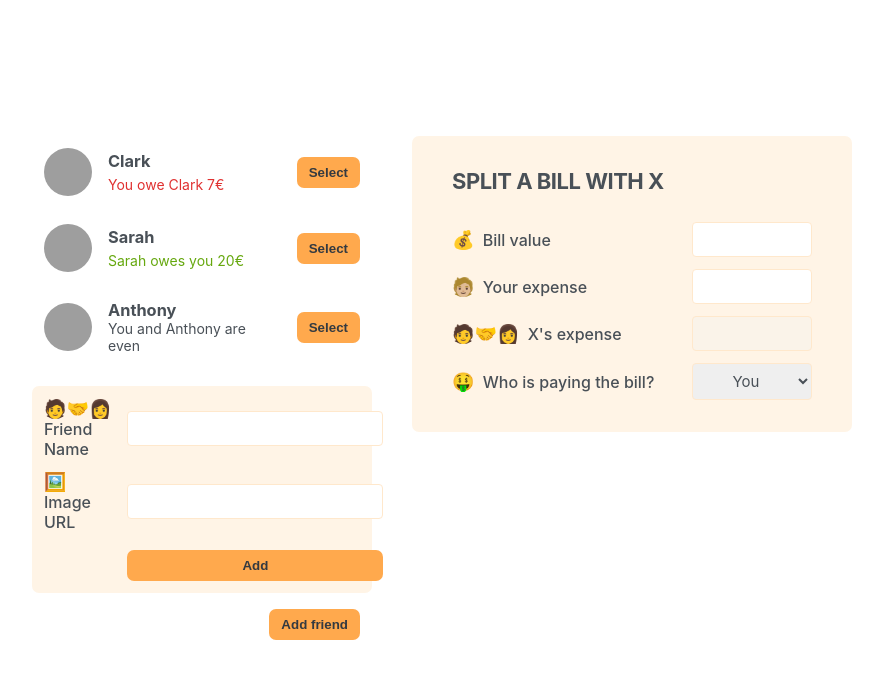
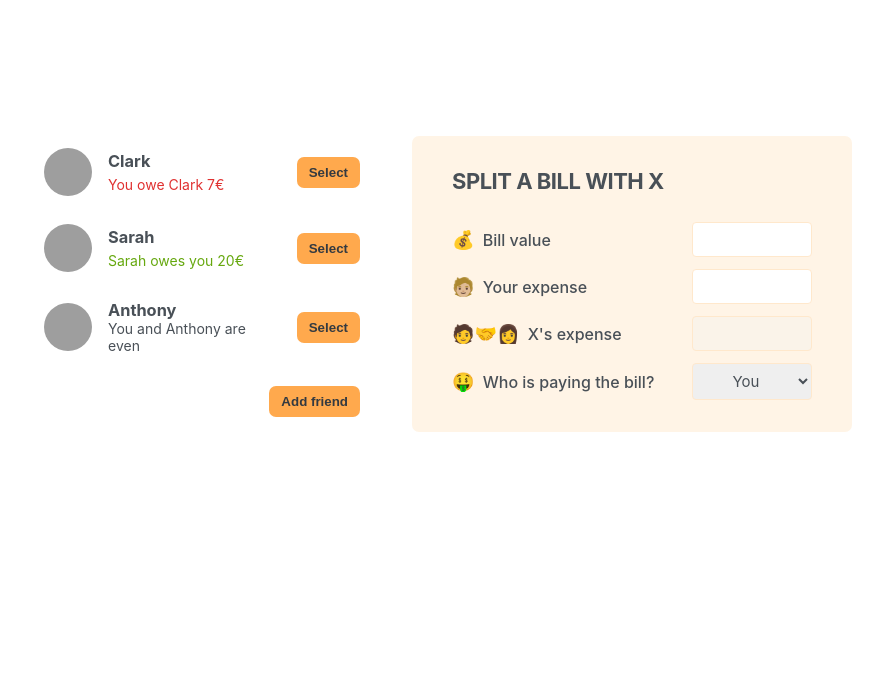
Before and after one commit to helen25sur/eat-n-split, a React app: page / in a window 1280 px wide. Shown: the top 678 px of the page, without its empty margins (198-1081 px from the left). Built offline with nearby package versions, Linux system fonts and the light colour scheme; grey boxes are pictures that could not be loaded; the HTML template or start-up script is replaced by a standard one.

Commit message:
fix: display FormAddFriend after click on button

```diff
--- a/src/App.jsx
+++ b/src/App.jsx
@@ -1,3 +1,5 @@
+import { useState } from "react";
+
 const initialFriends = [
   {
     id: 118836,
@@ -21,17 +23,23 @@ const initialFriends = [
 
 export default function App() {
 
+  const [showAddFiend, setShowAddFriend] = useState(false);
+
   return (
     <div className="app">
       <div className="sidebar">
         <FriendsList />
-        <FormAddFriend />
-        <Button>Add friend</Button>
+        {showAddFiend && <FormAddFriend />}
+        <Button onClick={() => setShowAddFriend(cur => !cur)}>{!showAddFiend ? 'Add friend' : 'Close'}</Button>
       </div>
 
       <FormSplitBill />
     </div>
   )
+}
+
+function Button({ children, onClick }) {
+  return <button className="button" onClick={onClick}>{children}</button>
 }
 
 function FriendsList() {
@@ -67,10 +75,6 @@ function Friend({ friend }) {
 
     <Button>Select</Button>
   </li>
-}
-
-function Button({ children }) {
-  return <button className="button">{children}</button>
 }
 
 function FormAddFriend() {
```
